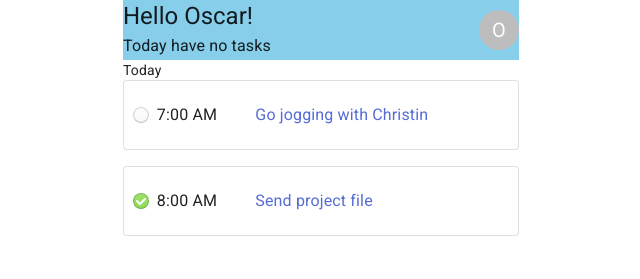
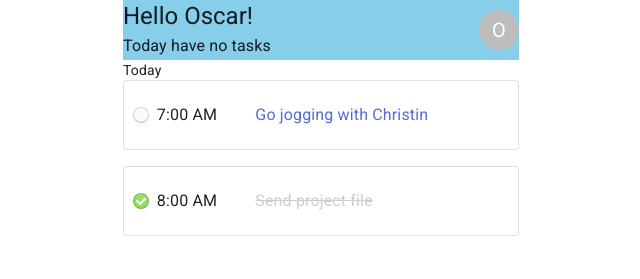
Before and after one commit to oscaramos/todo, a React (Create React App) app: page / in a window 1280 px wide. Shown: the top 279 px of the page, without its empty margins (319-959 px from the left). Built offline with nearby package versions, Linux system fonts and the light colour scheme.

Commit message:
Description style when task is completed

```diff
--- a/src/components/Tasks.js
+++ b/src/components/Tasks.js
@@ -52,6 +52,10 @@ const useTasksStyles = makeStyles(theme => ({
       backgroundColor: '#74BE4F',
     },
   },
+  taskCompleted: {
+    color: '#cdcdcd',
+    textDecoration: 'line-through'
+  }
 }))
 
 
@@ -114,7 +118,11 @@ function ViewTasks({ tasks, toggleCompleted }) {
                           </Typography>
                         </Grid>
                         <Grid item>
-                          <Typography variant='body1' color='primary'>
+                          <Typography
+                            variant='body1'
+                            color='primary'
+                            className={task.completed? classes.taskCompleted: undefined}
+                          >
                             {task.description}
                           </Typography>
                         </Grid>
```
